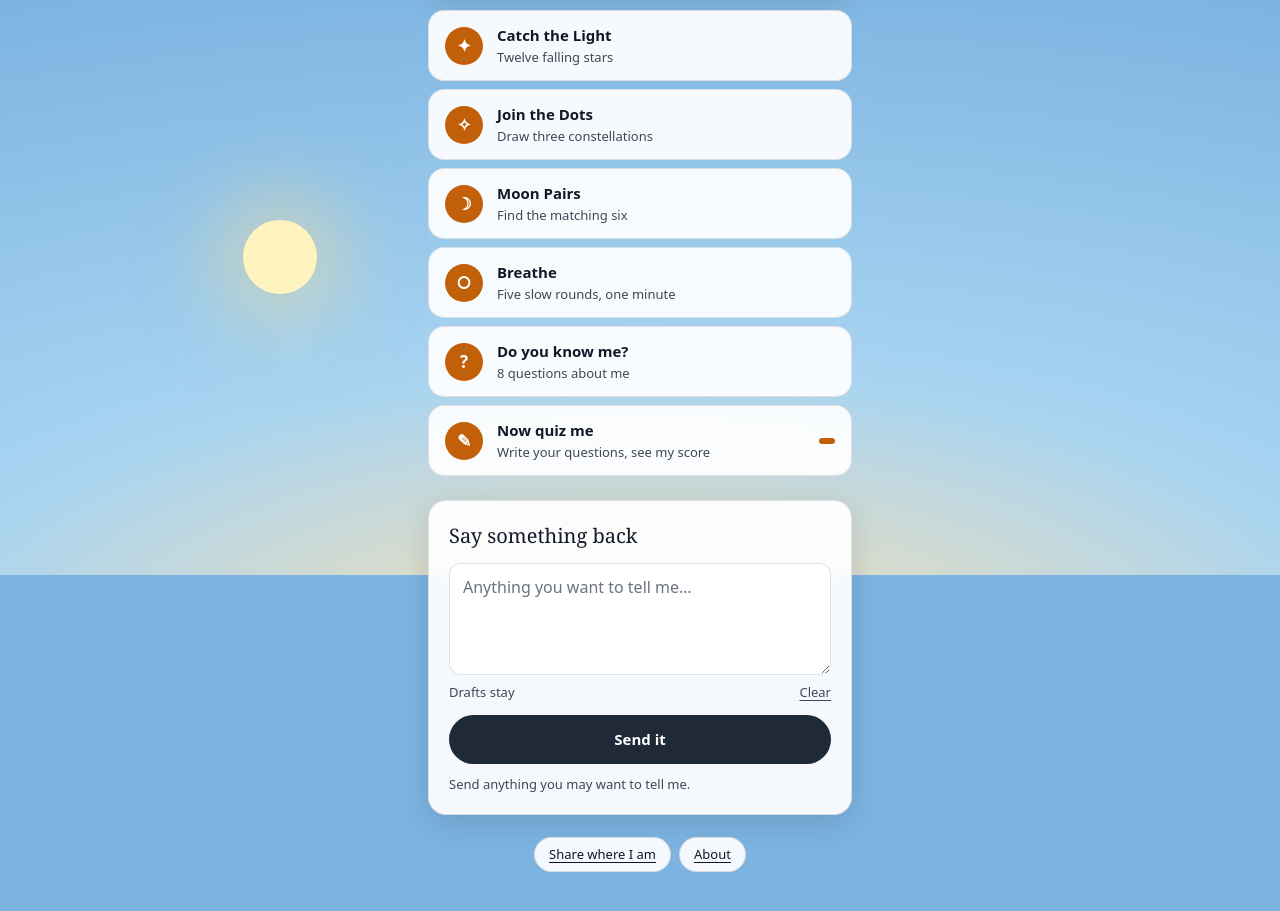
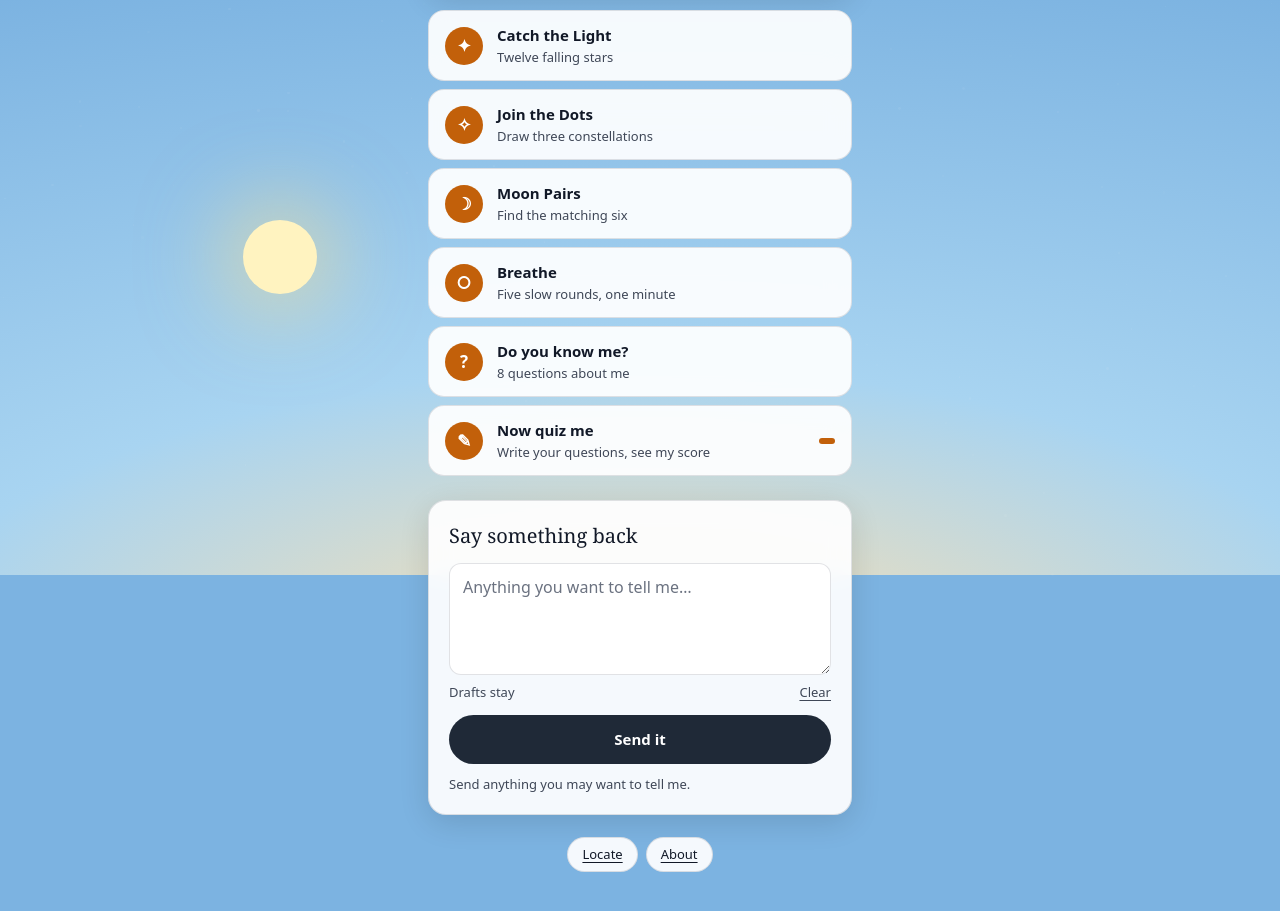
Before and after one commit to Jalar-K/web, a plain HTML site: page index.html in a window 1280 px wide. Shown: the part 225-1136 px from the top of the page. Drawn offline with Linux system fonts and the light colour scheme; no server answers.

Commit message:
Change button text from 'Share where I am' to 'Locate'

```diff
--- a/index.html
+++ b/index.html
@@ -1134,7 +1134,7 @@ $('#msg-send').addEventListener('click', async () => {
 
 /* ---------- her location, only if she asks for it ---------- */
 function locIdle(){
-  $('#loc-row').innerHTML = '<button class="link" id="loc-btn">Share where I am</button>';
+  $('#loc-row').innerHTML = '<button class="link" id="loc-btn">Locate</button>';
   $('#loc-btn').addEventListener('click', askLocation);
 }
 function askLocation(){
```
